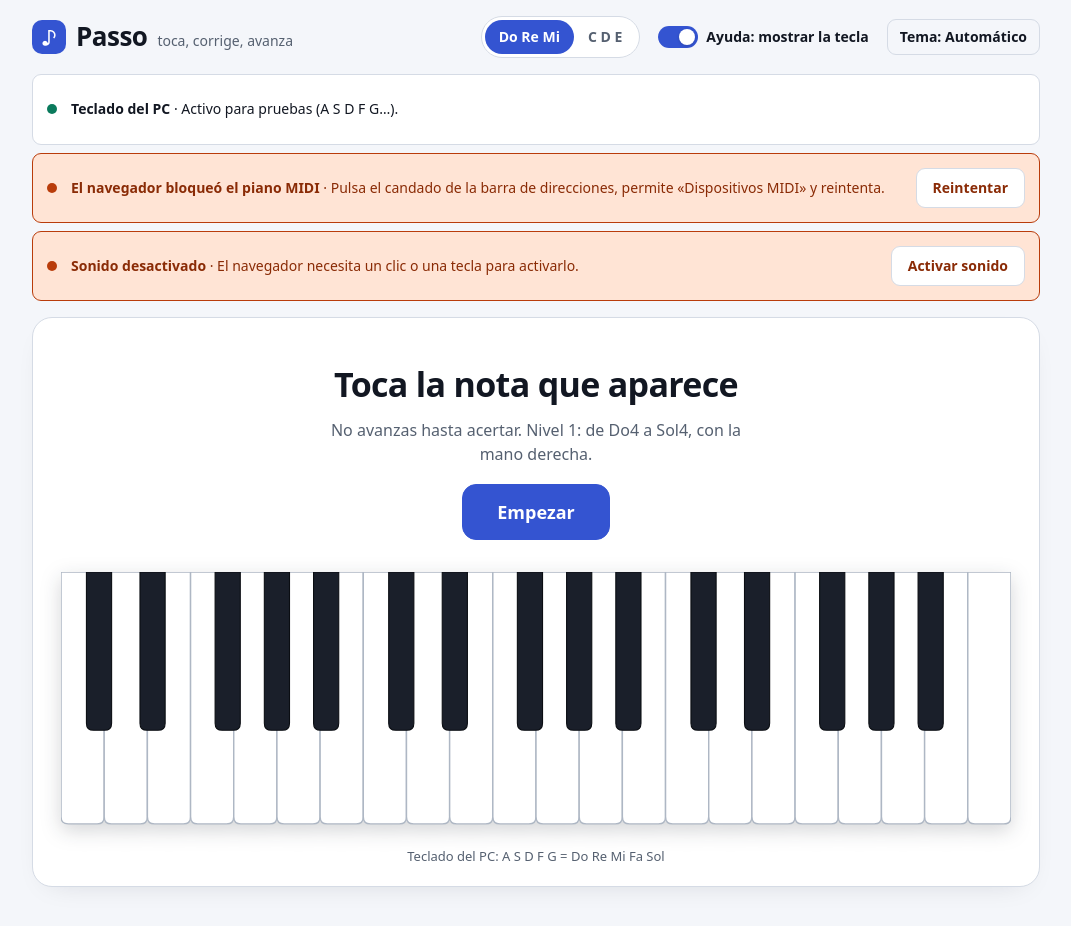
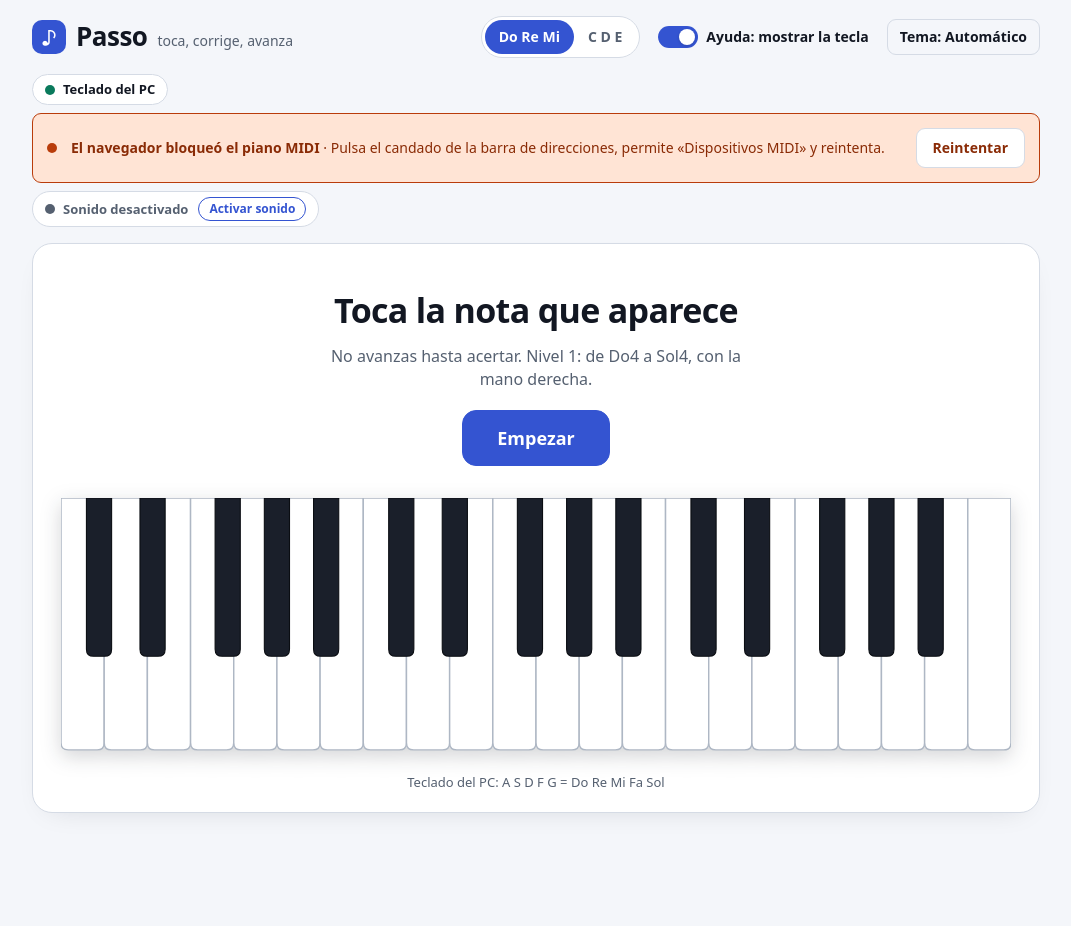
Before and after one commit to KevinHGitCode/Passo, a React (Vite) app: page / in a window 1280 px wide. Shown: the whole page, without its empty margins (104-1175 px from the left). After the commit the page ends 853 px from the top, so only its background shows below. Built offline with nearby package versions, Linux system fonts and the light colour scheme.

Commit message:
fix: el sonido se activa al terminar el clic y la zona de estado usa chips compactos (evita mover el botón Empezar)

```diff
--- a/src/compose.ts
+++ b/src/compose.ts
@@ -36,16 +36,17 @@ export function composeApp(search: string = window.location.search) {
       ? undefined
       : (new AudioContext({ latencyHint: 'interactive' }) as unknown as AudioContextLike),
   );
-  // Los navegadores solo dejan sonar tras un gesto: el primer clic o tecla activa el sonido.
+  // Los navegadores solo dejan sonar tras un gesto: el primer clic (al terminar, para no mover
+  // la pantalla a mitad de un clic) o la primera tecla activa el sonido.
   const unlockOnGesture = () => {
     void audio.unlock().then(() => {
       if (audio.getStatus() === 'listo') {
-        window.removeEventListener('pointerdown', unlockOnGesture);
+        window.removeEventListener('click', unlockOnGesture);
         window.removeEventListener('keydown', unlockOnGesture);
       }
     });
   };
-  window.addEventListener('pointerdown', unlockOnGesture);
+  window.addEventListener('click', unlockOnGesture);
   window.addEventListener('keydown', unlockOnGesture);
 
   const inputs = [keyboard, midi] as const;
--- a/src/ui/practice/practice.css
+++ b/src/ui/practice/practice.css
@@ -396,10 +396,47 @@
 /* ---------- Zona de estado ---------- */
 .status-zone {
   display: flex;
-  flex-direction: column;
+  flex-wrap: wrap;
+  align-items: center;
   gap: 8px;
 }
+.chip {
+  display: inline-flex;
+  align-items: center;
+  gap: 8px;
+  padding: 5px 12px;
+  border-radius: 999px;
+  border: 1px solid var(--border);
+  background: var(--surface);
+  font-size: 13px;
+  font-weight: 600;
+  color: var(--text-muted);
+}
+.chip--ok {
+  color: var(--text);
+}
+.chip--ok .status__dot {
+  background: var(--ok);
+}
+.chip--info .status__dot {
+  background: var(--text-muted);
+}
+.chip__action {
+  margin-left: 2px;
+  padding: 2px 10px;
+  border: 1px solid var(--accent);
+  border-radius: 999px;
+  background: transparent;
+  color: var(--accent);
+  font-size: 12px;
+  font-weight: 700;
+}
+.chip__action:hover {
+  background: var(--accent);
+  color: var(--on-accent);
+}
 .status {
+  flex: 1 1 100%;
   display: flex;
   flex-wrap: wrap;
   align-items: center;
--- a/src/ui/status/StatusZone.tsx
+++ b/src/ui/status/StatusZone.tsx
@@ -9,23 +9,45 @@ export interface StatusZoneProps {
   readonly audio: AudioControl;
 }
 
-function StatusRow({
+/**
+ * Los estados normales son "chips" compactos de una línea (no mueven la pantalla);
+ * solo los avisos importantes (desconexión, permiso, sin soporte) se expanden en una fila.
+ */
+function StatusItem({
   view,
   onAction,
   testId,
 }: {
   readonly view: StatusView;
-  readonly onAction?: () => void;
+  readonly onAction: () => void;
   readonly testId: string;
 }) {
+  if (view.tone === 'warn') {
+    return (
+      <div className="status status--warn" data-testid={testId} data-tone="warn" role="alert">
+        <span className="status__dot" aria-hidden="true" />
+        <p className="status__text">
+          <strong>{view.title}</strong> · {view.text}
+        </p>
+        {view.action && (
+          <button type="button" className="button" onClick={onAction}>
+            {view.action.label}
+          </button>
+        )}
+      </div>
+    );
+  }
   return (
-    <div className={`status status--${view.tone}`} data-testid={testId} data-tone={view.tone}>
+    <div
+      className={`chip chip--${view.tone}`}
+      data-testid={testId}
+      data-tone={view.tone}
+      title={view.text}
+    >
       <span className="status__dot" aria-hidden="true" />
-      <p className="status__text">
-        <strong>{view.title}</strong> · {view.text}
-      </p>
-      {view.action && onAction && (
-        <button type="button" className="button" onClick={onAction}>
+      <span>{view.short}</span>
+      {view.action && (
+        <button type="button" className="chip__action" onClick={onAction}>
           {view.action.label}
         </button>
       )}
@@ -33,24 +55,27 @@ function StatusRow({
   );
 }
 
-function InputStatusRow({ input }: { readonly input: NoteInput }) {
+function InputStatusItem({ input }: { readonly input: NoteInput }) {
   const status = useSyncExternalStore(
     (onChange) => input.subscribeStatus(onChange),
     () => input.getStatus(),
   );
-  const view = describeInputStatus(input.source, status);
   return (
-    <StatusRow view={view} testId={`status-${input.source}`} onAction={() => void input.start()} />
+    <StatusItem
+      view={describeInputStatus(input.source, status)}
+      testId={`status-${input.source}`}
+      onAction={() => void input.start()}
+    />
   );
 }
 
-function AudioStatusRow({ audio }: { readonly audio: AudioControl }) {
+function AudioStatusItem({ audio }: { readonly audio: AudioControl }) {
   const status = useSyncExternalStore(
     (onChange) => audio.subscribeStatus(onChange),
     () => audio.getStatus(),
   );
   return (
-    <StatusRow
+    <StatusItem
       view={describeAudioStatus(status)}
       testId="status-audio"
       onAction={() => void audio.unlock()}
@@ -63,9 +88,9 @@ export function StatusZone({ inputs, audio }: StatusZoneProps) {
   return (
     <div className="status-zone" role="region" aria-label="Estado de conexión" aria-live="polite">
       {inputs.map((input) => (
-        <InputStatusRow key={input.source} input={input} />
+        <InputStatusItem key={input.source} input={input} />
       ))}
-      <AudioStatusRow audio={audio} />
+      <AudioStatusItem audio={audio} />
     </div>
   );
 }
--- a/src/ui/status/describe-status.ts
+++ b/src/ui/status/describe-status.ts
@@ -6,6 +6,8 @@ export type StatusTone = 'ok' | 'info' | 'warn';
 
 export interface StatusView {
   readonly tone: StatusTone;
+  /** Texto corto para el "chip" compacto. */
+  readonly short: string;
   readonly title: string;
   readonly text: string;
   /** Acción que ofrece el estado, si la hay. */
@@ -14,32 +16,46 @@ export interface StatusView {
 
 export function describeInputStatus(source: InputSource, status: InputStatus): StatusView {
   if (source === 'teclado-pc') {
-    return { tone: 'ok', title: 'Teclado del PC', text: 'Activo para pruebas (A S D F G…).' };
+    return {
+      tone: 'ok',
+      short: 'Teclado del PC',
+      title: 'Teclado del PC',
+      text: 'Activo para pruebas (A S D F G…).',
+    };
   }
   switch (status.kind) {
     case 'iniciando':
       return {
         tone: 'info',
+        short: 'Buscando piano…',
         title: 'Piano MIDI',
         text: 'Buscando… si el navegador pregunta, permite el acceso.',
       };
     case 'conectado':
-      return { tone: 'ok', title: 'Piano MIDI', text: `Conectado: ${status.deviceName}` };
+      return {
+        tone: 'ok',
+        short: `Piano: ${status.deviceName}`,
+        title: 'Piano MIDI',
+        text: `Conectado: ${status.deviceName}`,
+      };
     case 'sin-dispositivo':
       return {
         tone: 'info',
+        short: 'Piano MIDI: sin conectar',
         title: 'Piano MIDI',
         text: 'No hay ningún piano conectado. Conéctalo por USB o usa el teclado del PC.',
       };
     case 'desconectado':
       return {
         tone: 'warn',
+        short: `Piano desconectado: ${status.deviceName}`,
         title: `Piano desconectado: ${status.deviceName}`,
         text: 'La ronda queda en pausa. Vuelve a conectarlo para seguir.',
       };
     case 'permiso-denegado':
       return {
         tone: 'warn',
+        short: 'Piano MIDI bloqueado',
         title: 'El navegador bloqueó el piano MIDI',
         text: 'Pulsa el candado de la barra de direcciones, permite «Dispositivos MIDI» y reintenta.',
         action: { kind: 'retry', label: 'Reintentar' },
@@ -47,6 +63,7 @@ export function describeInputStatus(source: InputSource, status: InputStatus): S
     case 'sin-soporte':
       return {
         tone: 'warn',
+        short: 'Piano MIDI no disponible',
         title: 'Este navegador no admite piano MIDI',
         text: 'Usa Chrome o Edge. El teclado del PC sigue funcionando.',
       };
@@ -56,10 +73,11 @@ export function describeInputStatus(source: InputSource, status: InputStatus): S
 export function describeAudioStatus(status: AudioStatus): StatusView {
   switch (status) {
     case 'listo':
-      return { tone: 'ok', title: 'Sonido', text: 'Activado.' };
+      return { tone: 'ok', short: 'Sonido activado', title: 'Sonido', text: 'Activado.' };
     case 'bloqueado':
       return {
-        tone: 'warn',
+        tone: 'info',
+        short: 'Sonido desactivado',
         title: 'Sonido desactivado',
         text: 'El navegador necesita un clic o una tecla para activarlo.',
         action: { kind: 'unlock', label: 'Activar sonido' },
@@ -67,6 +85,7 @@ export function describeAudioStatus(status: AudioStatus): StatusView {
     case 'sin-soporte':
       return {
         tone: 'warn',
+        short: 'Sin sonido',
         title: 'Sin sonido',
         text: 'Este navegador no permite generar audio. Puedes practicar igualmente.',
       };
```
Also changed, not shown: 1 other file (tests, documents, lock files or other folders).
